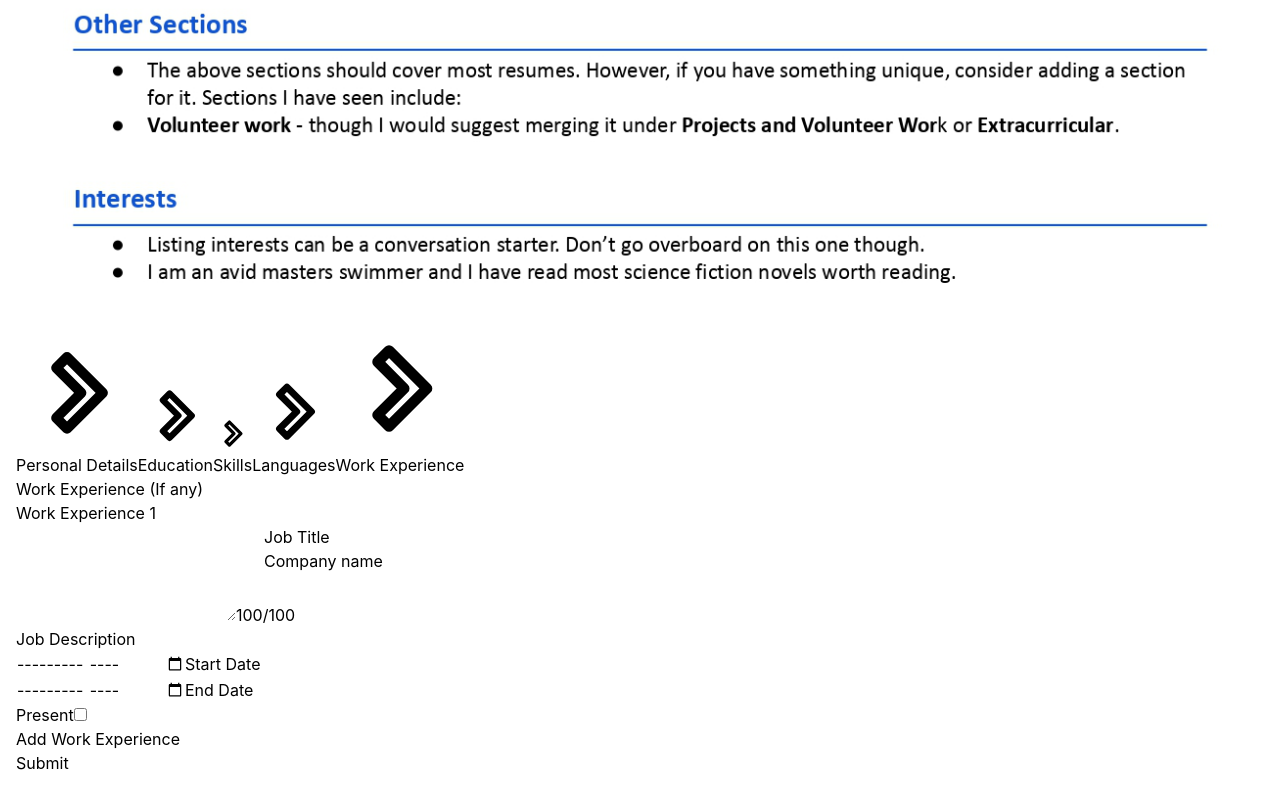
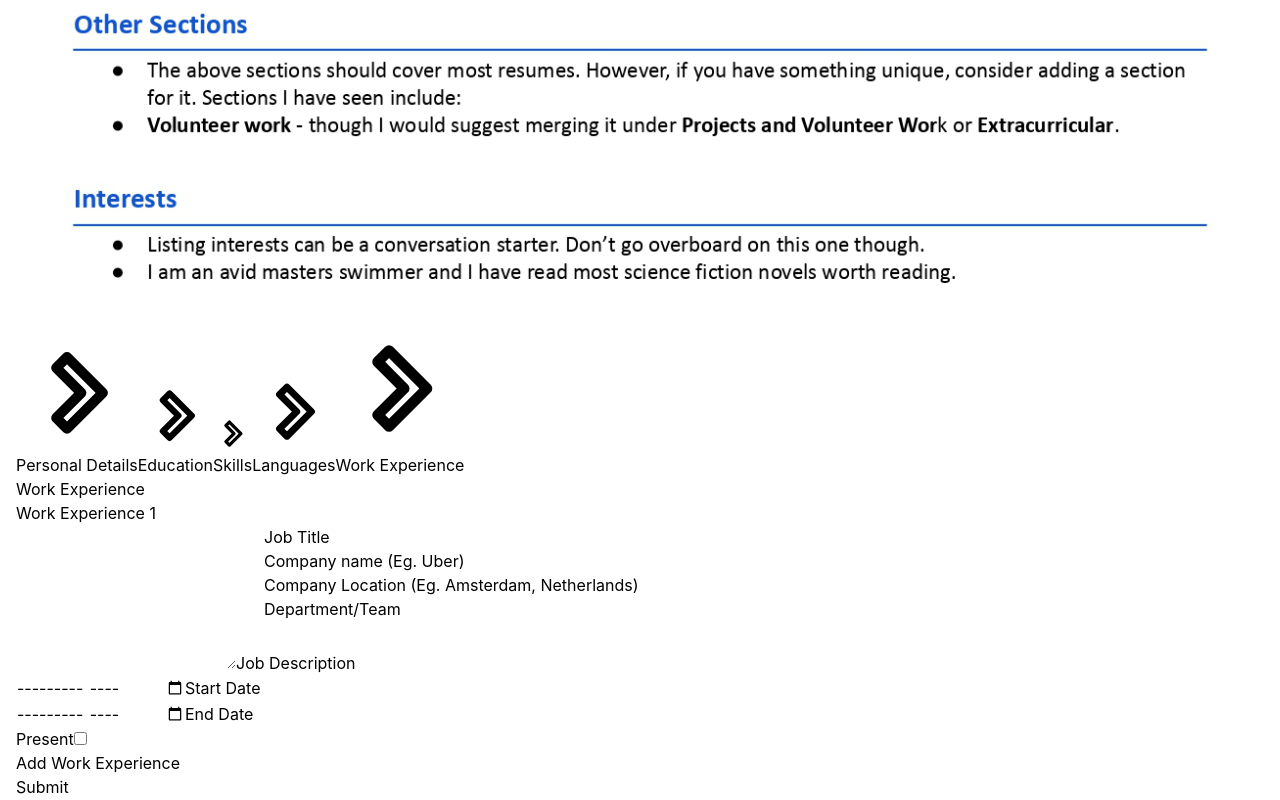
Before and after one commit to ValiantDoge/ResumeCraft, a React (Vite) app: page /resumeform/2 in a window 1280 px wide. Both pictures are taken after a click on the button "Work Experience". Shown: the part 2055-2855 px from the top of the page. Built offline with nearby package versions, Linux system fonts and the light colour scheme.

Commit message:
Temp2 Exp Added, Draft.js removed

```diff
--- a/index.html
+++ b/index.html
@@ -10,4 +10,7 @@
     <div id="root"></div>
     <script type="module" src="/src/main.jsx"></script>
   </body>
+  <script>
+    const global = globalThis;
+  </script>
 </html>
--- a/src/components/TempTwoForm.jsx
+++ b/src/components/TempTwoForm.jsx
@@ -1,8 +1,10 @@
 import axios from "axios";
-import { useState, useRef } from "react";
+import { useState } from "react";
 import { useParams } from 'react-router-dom';
 import { useForm, useFieldArray } from "react-hook-form";
 import { motion } from "framer-motion";
+
+
 // import { useNavigate } from "react-router-dom";
 
 const steps = [
@@ -21,8 +23,6 @@
     const [curFormStep, setCurFormstep] = useState(0);
     const [previousFormStep, setPreviousFormStep] = useState(0)
     const delta = curFormStep - previousFormStep;
-
-
 
 
     const handleNext = () => {
@@ -69,6 +69,8 @@
           workExp: [{
               jobTitle: "",
               company: "",
+              companyLoc: "",
+              jobDept: "",
               jobDesc: "",
               startDate: "",
               endDate: "",
@@ -713,7 +715,7 @@
                 initial={{ x: delta >= 0 ? '50%' : '-50%', opacity: 0 }}
                 animate={{ x: 0, opacity: 1 }}
                 transition={{ duration: 0.3, ease: 'easeInOut' }}>
-                <h2 className="text-2xl font-mono mb-6">Work Experience (If any)</h2>
+                <h2 className="text-2xl font-mono mb-6">Work Experience</h2>
                 <div>
                   {wrkFields.map((field, index) => {
                     return (
@@ -742,52 +744,76 @@
 
                         </div>
 
+                        <div className="grid grid-cols-1 md:grid-cols-2 md:gap-6">
                             <div className="relative z-0 w-full mb-5 group">
                               <input
                                   type="text"
                                   id={`id_comp${index}`}
-                              maxLength={30}
+
                                   className="block py-2.5 px-0 w-full text-sm text-gray-900 bg-transparent border-0 border-b-2 border-gray-300 appearance-none  focus:outline-none focus:ring-0 focus:border-blue-600 peer"
-                              // placeholder="Univercity/College/School Name"
+
                                   placeholder=" "
-                              {...register(`content.workExp.${index}.company`, {maxLength: {
-                                value: 30,
-                                message: "Maximum 30 characters allowed",
-                              },})}
+                                  {...register(`content.workExp.${index}.company`)}
                                 />
                                 <label
                                   htmlFor={`id_comp${index}`}
                                   className="peer-focus:font-medium absolute text-sm text-gray-500 duration-300 transform -translate-y-6 scale-75 top-3 -z-10 origin-[0] peer-focus:start-0 rtl:peer-focus:translate-x-1/4 rtl:peer-focus:left-auto peer-focus:text-blue-600 peer-focus:dark:text-blue-500 peer-placeholder-shown:scale-100 peer-placeholder-shown:translate-y-0 peer-focus:scale-75 peer-focus:-translate-y-6"
                                 >
-                              Company name
+                                  Company name (Eg. Uber)
                                 </label>
+                              </div>
 
+                              <div className="relative z-0 w-full mb-5 group">
+                              <input
+                                  type="text"
+                                  id={`id_compLoc${index}`}
+
+                                  className="block py-2.5 px-0 w-full text-sm text-gray-900 bg-transparent border-0 border-b-2 border-gray-300 appearance-none  focus:outline-none focus:ring-0 focus:border-blue-600 peer"
+
+                                  placeholder=" "
+                                  {...register(`content.workExp.${index}.companyLoc`)}
+                                />
+                                <label
+                                  htmlFor={`id_compLoc${index}`}
+                                  className="peer-focus:font-medium absolute text-sm text-gray-500 duration-300 transform -translate-y-6 scale-75 top-3 -z-10 origin-[0] peer-focus:start-0 rtl:peer-focus:translate-x-1/4 rtl:peer-focus:left-auto peer-focus:text-blue-600 peer-focus:dark:text-blue-500 peer-placeholder-shown:scale-100 peer-placeholder-shown:translate-y-0 peer-focus:scale-75 peer-focus:-translate-y-6"
+                                >
+                                  Company Location (Eg. Amsterdam, Netherlands)
+                                </label>
+                              </div>
+
+
+                        </div>
+
+                        <div className="relative z-0 w-full mb-5 group">
+                              <input
+                                  type="text"
+                                  id={`id_jobDep${index}`}
+
+                                  className="block py-2.5 px-0 w-full text-sm text-gray-900 bg-transparent border-0 border-b-2 border-gray-300 appearance-none  focus:outline-none focus:ring-0 focus:border-blue-600 peer"
+
+                                  placeholder=" "
+                                  {...register(`content.workExp.${index}.jobDep`)}
+                                />
+                                <label
+                                  htmlFor={`id_jobDep${index}`}
+                                  className="peer-focus:font-medium absolute text-sm text-gray-500 duration-300 transform -translate-y-6 scale-75 top-3 -z-10 origin-[0] peer-focus:start-0 rtl:peer-focus:translate-x-1/4 rtl:peer-focus:left-auto peer-focus:text-blue-600 peer-focus:dark:text-blue-500 peer-placeholder-shown:scale-100 peer-placeholder-shown:translate-y-0 peer-focus:scale-75 peer-focus:-translate-y-6"
+                                >
+                                  Department/Team
+                                </label>
                               </div>
 
                         <div className="relative z-0 w-full mb-5 group">
                             <textarea
                               type="text"
-                          maxLength={100}
                               id={`id_jobdesc${index}`}
                               className="block py-2.5 px-0 w-full text-sm text-gray-900 bg-transparent border-0 border-b-2 border-gray-300 appearance-none  focus:outline-none focus:ring-0 focus:border-blue-600 peer"
                               // placeholder="Mention the degree or course you have done or time period of study"
                               placeholder=" "
-                          {...register(`content.workExp.${index}.jobDesc`, {
-                            maxLength: {
-                              value: 100,
-                              message: "Maximum 100 characters allowed",
-                            },
-                          })}
+                              {...register(`content.workExp.${index}.jobDesc`)}
 
-                          onChange={(e) => {
-                            const jobDescChars = watchLength(e, 100);
-                            document.getElementById(`jobDescCount${index}`).innerText = jobDescChars;
-                          }}
+
                             />
-                         <span className="absolute -bottom-5 right-1 text-sm text-gray-400">
-                          <span id={`jobDescCount${index}`}>100</span>/100
-                          </span>
-                          <p className="text-red-500">{errors.content?.workExp?.jobDesc?.message}</p>
+
                             <label
                               htmlFor={`id_jobdesc${index}`}
                               className="peer-focus:font-medium absolute text-sm text-gray-500 duration-300 transform -translate-y-6 scale-75 top-3 -z-10 origin-[0] peer-focus:start-0 rtl:peer-focus:translate-x-1/4 rtl:peer-focus:left-auto peer-focus:text-blue-600 peer-focus:dark:text-blue-500 peer-placeholder-shown:scale-100 peer-placeholder-shown:translate-y-0 peer-focus:scale-75 peer-focus:-translate-y-6"
```
Also changed, not shown: 1 other file (tests, documents, lock files or other folders). Lines whose indentation alone changed are shown as unchanged.
